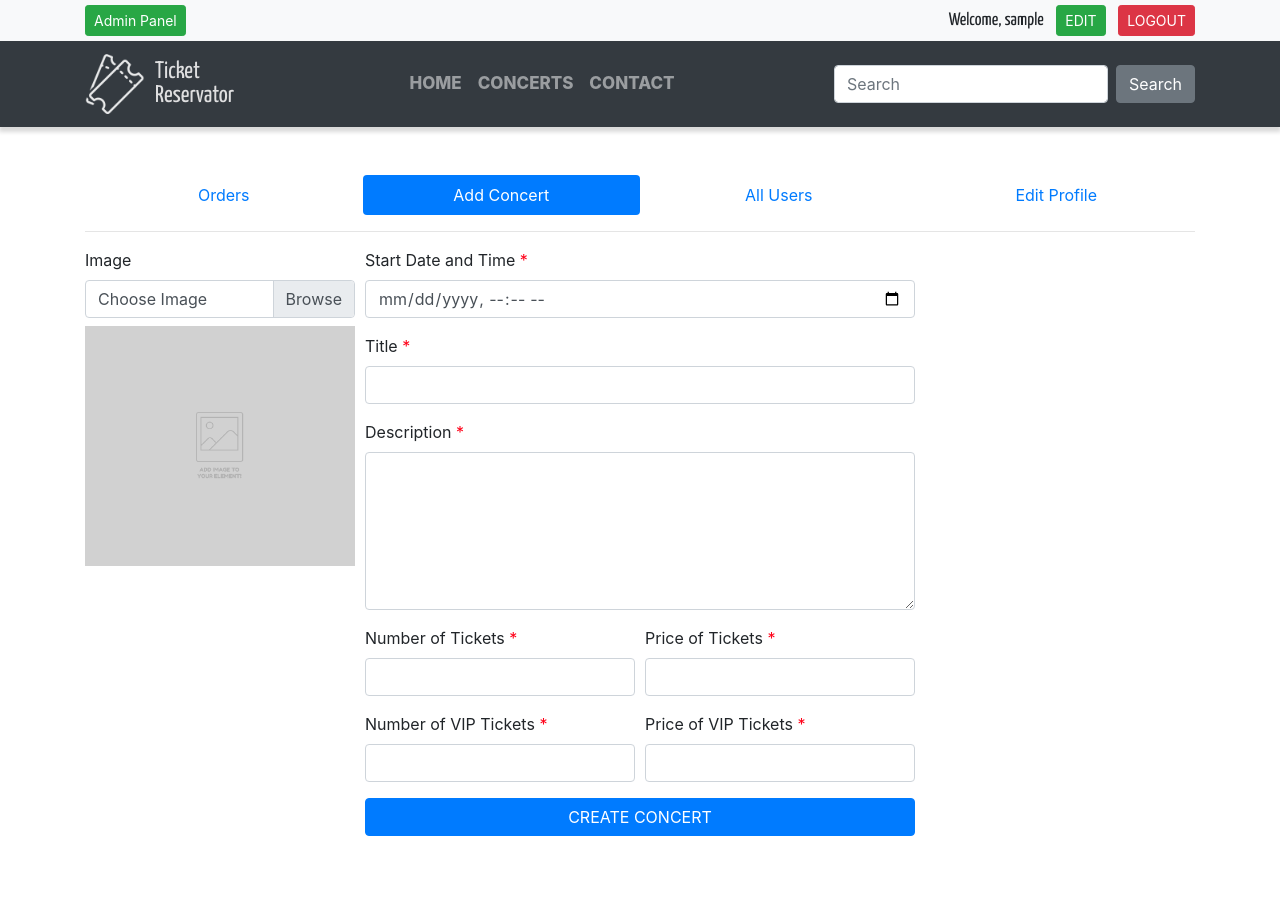
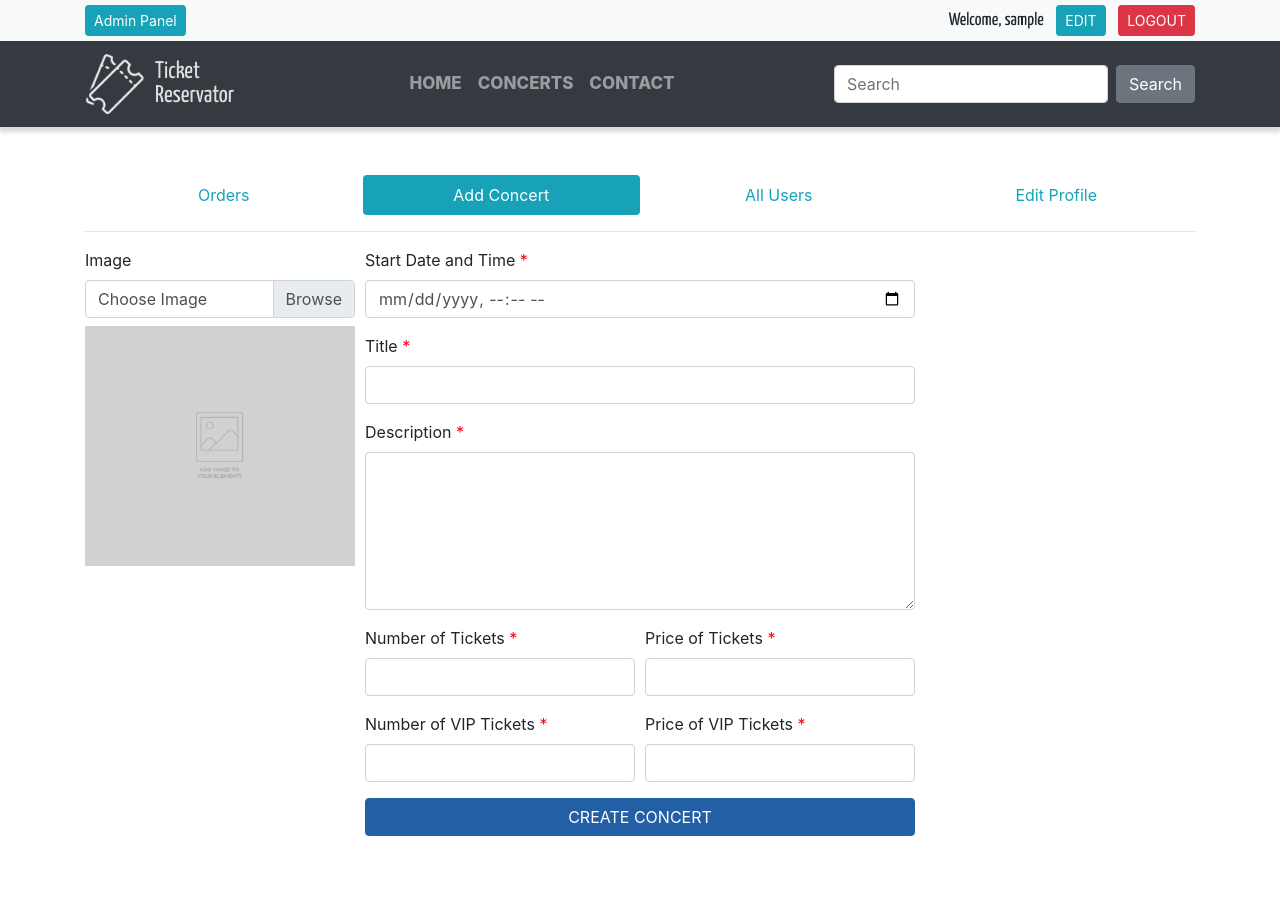
Before and after one commit to AndrejNikolic/Ticket-Reservator-project, a PHP site: page /admin_add_concert.php in a window 1280 px wide. Run offline with PHP 8.4, Linux system fonts and the light colour scheme; the visitor is signed in with stand-in values (Sample User, id 1).

Commit message:
Color changes

```diff
--- a/admin_users.php
+++ b/admin_users.php
@@ -41,7 +41,7 @@ $_SESSION['page']="users";
                     if ($row["admin"] == 1) {
                         $admin = '<a class="btn btn-danger btn-sm" href="assets/demote_admin.php?id='.$row["id_user"].'">Demote</a>';
                     } else {
-                            $admin = '<a class="btn btn-success btn-sm" href="assets/promote_admin.php?id='.$row["id_user"].'">Promote</a>';
+                            $admin = '<a class="btn btn-info btn-sm" href="assets/promote_admin.php?id='.$row["id_user"].'">Promote</a>';
                     }
 
                     echo '<tr>
--- a/assets/delete_concert.php
+++ b/assets/delete_concert.php
@@ -15,7 +15,7 @@ if (isset($_SESSION['admin'])){
 
   header("Location: ../concerts.php");
 } else {
-  echo "You don't have administrator privileges";
+  echo "You don't have administrator privileges! <a href='../index.php'>GO HOME</a>";
 }
 
 ?>
--- a/assets/delete_user.php
+++ b/assets/delete_user.php
@@ -15,7 +15,7 @@ if (isset($_SESSION['admin'])){
 
   header("Location: ../admin_users.php");
 } else {
-  echo "You don't have administrator privileges";
+  echo "You don't have administrator privileges! <a href='../index.php'>GO HOME</a>";
 }
 
 ?>
--- a/assets/header.php
+++ b/assets/header.php
@@ -17,7 +17,7 @@ if (isset($_GET['logout'])) {
 	<div>
 		<?php
 		if(isset($_SESSION['admin'])) {
-			echo '<a class="btn btn-success btn-sm mr-2 text-left" href="admin.php" role="button">Admin Panel</a>';
+			echo '<a class="btn btn-info btn-sm mr-2 text-left" href="admin.php" role="button">Admin Panel</a>';
 		}
 		?>
 	</div>
@@ -26,12 +26,12 @@ if (isset($_GET['logout'])) {
 		if(isset($_SESSION['username'])){
 			echo "<span>Welcome, " . $_SESSION['username']."</span>";
 		} else {
-			echo '<a class="btn btn-success btn-sm" href="login.php" role="button">Login / Register</a>';
+			echo '<a class="btn btn-info btn-sm" href="login.php" role="button">Login / Register</a>';
 		}
 
 	?>
 	<?php  if(isset($_SESSION['username'])) : ?>
-		<a class="btn btn-success btn-sm ml-2" href="edit_profile.php?id=<?php echo $_SESSION['username_id'] ?>" role="button">EDIT</a>
+		<a class="btn btn-info btn-sm ml-2" href="edit_profile.php?id=<?php echo $_SESSION['username_id'] ?>" role="button">EDIT</a>
 		<a class="btn btn-danger btn-sm ml-2" href="index.php?logout=1">LOGOUT</a>
 	<?php endif ?>
 	</div>
--- a/concerts.php
+++ b/concerts.php
@@ -41,7 +41,7 @@ $_SESSION['page']="concerts";
                     echo '<div class="card-body admin_concert-edit">
                             <h5>Administrator:</h5>
                             <div>
-                                <a href="concert_edit.php?id='. $row['id_concert'] .'" class="btn btn-success btn-sm">EDIT</a>
+                                <a href="edit_concert.php?id='. $row['id_concert'] .'" class="btn btn-info btn-sm">EDIT</a>
                                 <a href="assets/delete_concert.php?id='. $row['id_concert'] .'" class="btn btn-danger btn-sm">DELETE</a>
                             </div>
                         </div>';
--- a/css/style.css
+++ b/css/style.css
@@ -45,11 +45,11 @@
 .card .list-group .list-group-item .price {
   font-size: 20px;
   font-weight: 600;
-  color: #007aff;
+  color: #225FA4;
 }
 
 .card .list-group .list-group-item.vip .price {
-  color: #28a745;
+  color: #17a2b8;
 }
 
 .card .admin_concert-edit {
@@ -63,6 +63,32 @@
       -ms-flex-pack: justify;
           justify-content: space-between;
   border-top: 1px solid rgba(0, 0, 0, 0.125);
+}
+
+.navbar-nav .nav-link.active {
+  text-shadow: 1px 1px 5px #000;
+}
+
+.nav-pills .nav-link.active {
+  background-color: #17a2b8;
+}
+
+a {
+  color: #17a2b8;
+}
+
+a:hover {
+  color: #0fb9d6;
+}
+
+.btn-primary {
+  background-color: #225FA4;
+  border-color: #225FA4;
+}
+
+.btn-primary:hover {
+  background-color: #224b79;
+  border-color: #224b79;
 }
 
 /* HEADER */
--- a/css/style.scss
+++ b/css/style.scss
@@ -1,6 +1,6 @@
 $breakpoint-tablet: 768px;
-$main-color: #007aff;
-$success-color: #28a745;
+$main-color: #225FA4;
+$success-color: #17a2b8;
 $warning-color: #dc3545;
 
 /* Bootstrap fixes */
@@ -48,6 +48,38 @@ $warning-color: #dc3545;
         align-items: center;
         justify-content: space-between;
         border-top: 1px solid rgba(0, 0, 0, 0.125);
+    }
+}
+
+.navbar-nav {
+    .nav-link {
+        &.active {
+            text-shadow: 1px 1px 5px #000;
+        }
+    }
+}
+
+.nav-pills {
+    .nav-link {
+        &.active {
+            background-color: #17a2b8;
+        }
+    }
+}
+
+a {
+    color: #17a2b8;
+    &:hover {
+        color: #0fb9d6;
+    }
+}
+
+.btn-primary {
+    background-color: #225FA4;
+    border-color: #225FA4;
+    &:hover {
+        background-color: #224b79;
+        border-color: #224b79;
     }
 }
 
```
Also changed, not shown: 1 other file.
